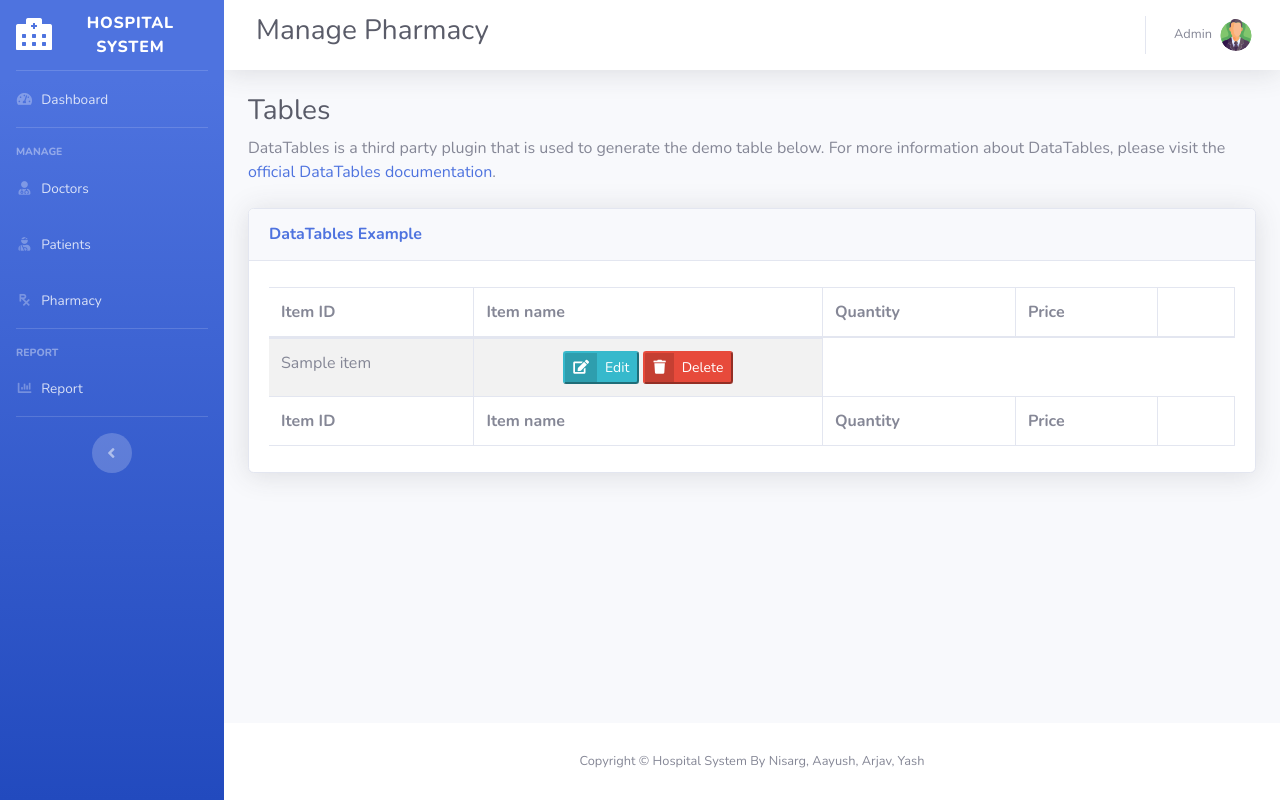
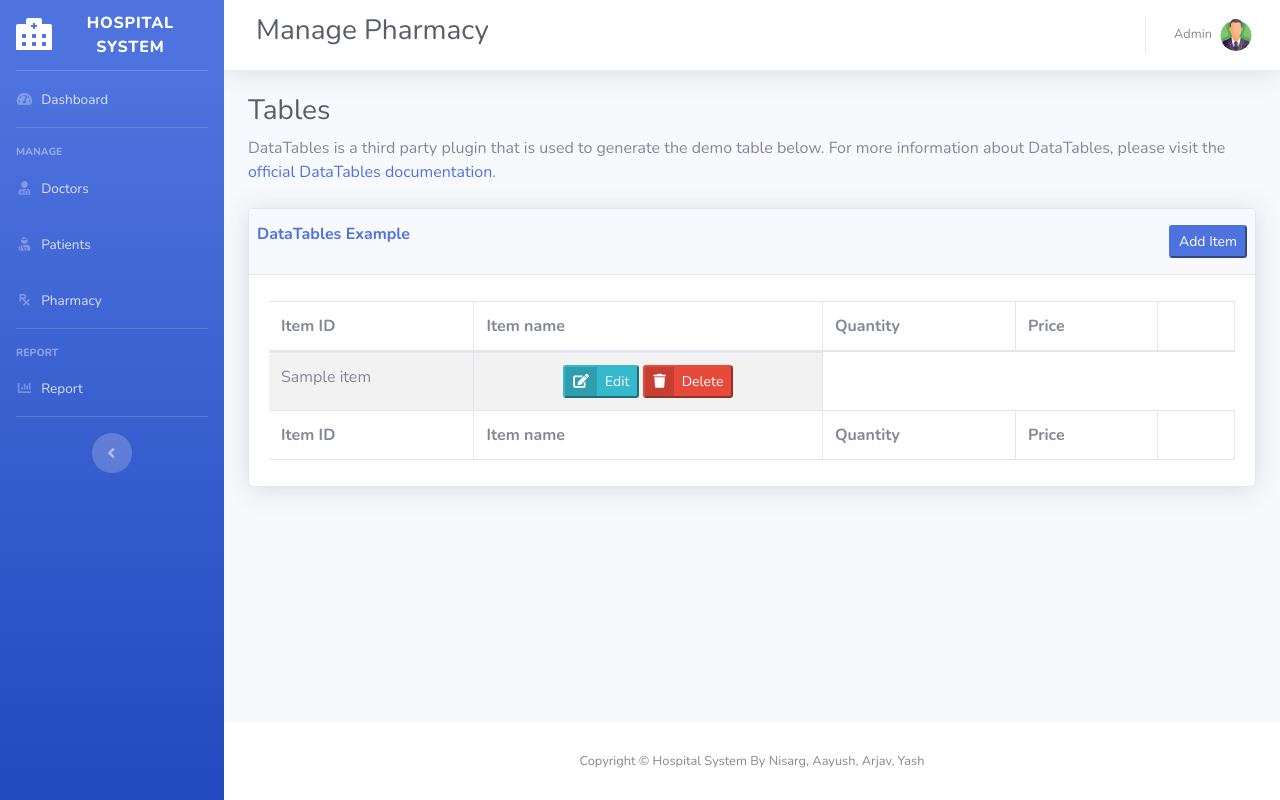
Before and after one commit to aayush11shah/HospitalManagement, a Flask app: template templates/admin_manage_pharmacy.html in a window 1280 px wide. Run offline with Flask 2, Linux system fonts and the light colour scheme; the template is opened without the code that fills it: most values are stand-ins (such as "Sample title", 1, 10 or a date in 2020); some libraries are stand-ins or nearby versions.

Commit message:
add item in pharmacy done

```diff
--- a/main.py
+++ b/main.py
@@ -72,6 +72,8 @@ def manage_pharmacy():
     form = request.form
     if "action" in form.keys() and form["action"] == "delete":
         execute_query("delete from expense where item_id = " +form["itemid"])
+    elif "itemadd" in form.keys():
+        execute_query("insert into expense values (" + form['itemid'] + ",'" + form['item_name'] + "'," + form['qty'] + "," + form['price'] + ")")
     else:
         execute_query('update expense set item_name = "' + form['item_name'] + '", qty = ' + form['qty'] + ', price = ' + form['price'] + ' where item_id = ' + form['itemid'])
     return render_template("admin_manage_pharmacy.html", pharmacy=disp("select item_id, item_name, qty, price from expense"))
--- a/templates/admin_manage_pharmacy.html
+++ b/templates/admin_manage_pharmacy.html
@@ -163,7 +163,10 @@
                     <!-- DataTales Example -->
                     <div class="card shadow mb-4">
                         <div class="card-header py-3">
-                            <h6 class="m-0 font-weight-bold text-primary">DataTables Example</h6>
+                            <div class="row" id="add_div">
+                                <h6 class="m-0 font-weight-bold text-primary">DataTables Example</h6>
+                                <button class="edit_btn btn-primary btn-sm ml-auto" data-toggle="modal" data-target="#addModal">Add Item</button>
+                            </div>
                         </div>
                         <div class="card-body">
                             <div class="table-responsive">
@@ -292,6 +295,43 @@
         </div>
     </div>
 
+    <!-- Add Modal-->
+    <div class="modal fade" id="addModal" tabindex="-1" role="dialog" aria-labelledby="exampleModalLabel"
+        aria-hidden="true">
+        <div class="modal-dialog" role="document">
+            <div class="modal-content">
+                <div class="modal-header">
+                    <h5 class="modal-title" id="exampleModalLabel">Edit Item Information</h5>
+                    <button class="close" type="button" data-dismiss="modal" aria-label="Close">
+                        <span aria-hidden="true">×</span>
+                    </button>
+                </div>
+				<div class="modal-body">
+					<form id="add_pharmacy_form" name="add_pharmacy_form" action="/admin_manage_pharmacy.html" method="post" class="user" onsubmit="return validateDoctor()">
+                        <div class = "form-group col">
+                            <div class="col-sm-6 mb-2">
+                                <input name="itemid" type="number" class="form-control form-control-user" id="itemid" aria-labelledby="exampleFirstName" placeholder="Item ID">
+                            </div>
+                            <div class="col-sm-6 mb-2">
+                                <input name="item_name" type="text" class="form-control form-control-user" id="item_name" aria-labelledby="exampleFirstName" placeholder="Item name">
+                            </div>
+                            <div class="col-sm-6 mb-2">
+                                <input name="qty" type="number" class="form-control form-control-user" id="qty" aria-labelledby="exampleLastName" placeholder="Quantity">
+                            </div>
+                            <div class="col-sm-6 mb-2">
+                                <input name="price" type="number" class="form-control form-control-user" id="price" aria-labelledby="adhar_id" placeholder="Price">
+                            </div>
+                        </div>
+                        <input type="hidden" name="itemadd" id="itemadd">
+					</form>
+				</div>
+				<div class="modal-footer">
+                    <button type="submit" form="add_pharmacy_form" class="btn btn-secondary">Save</button>
+                </div>
+            </div>
+        </div>
+    </div>
+
     <!-- Bootstrap core JavaScript-->
     <script src="../static/vendor/jquery/jquery.min.js"></script>
     <script src="../static/vendor/bootstrap/js/bootstrap.bundle.min.js"></script>
@@ -338,6 +378,36 @@
                 $("#qty").val(currentRow.find("td:eq(2)").text().trim());
                 $("#price").val(currentRow.find("td:eq(3)").text().trim());
             });
+
+            $("#add_div").on('click', '.edit_btn', function() {
+                    var oform = document.forms["add_pharmacy_form"].value;
+                    var itemid = oform.elements["itemid"].value;
+                    var item_name = oform.elements["item_name"].value;
+                    var qty = oform.elements["qty"].value;
+                    var price = oform.elements["price"].value;
+
+                    var table = document.getElementById("dataTable");
+                    var row = table.insertRow(0);
+                    var cell0 = row.insertCell(0);
+                    cell0.innerHTML = itemid;
+                    var cell1 = row.insertCell(1);
+                    cell1.innerHTML = item_name;
+                    var cell2 = row.insertCell(2);
+                    cell2.innerHTML = qty;
+                    var cell3 = row.insertCell(3);
+                    cell3.innerHTML = price;
+                    // var cell8 = row.insertCell(8);
+                    // cell7.innerHTML = '<button class="edit_btn btn-sm btn-info btn-icon-split" data-toggle="modal" data-target="#editModal">'
+                    //                                 +'<span class="icon"> <i class="fas fa-edit"></i> </span>'
+                    //                                 +'<span class="text">Edit</span>'
+                    //                             +'</button>'
+					// 							+'<button class="delete_btn  btn-sm btn-danger btn-icon-split">'
+                    //                                 +'<span class="icon"> <i class="fas fa-trash"></i> </span>'
+                    //                                 +'<span class="text">Delete</span>'
+                    //                             +'</button>'
+				});
+
+
         });
     </script>
 
```
Also changed, not shown: templates/admin_manage_doctors.html (+9 -9 lines).
